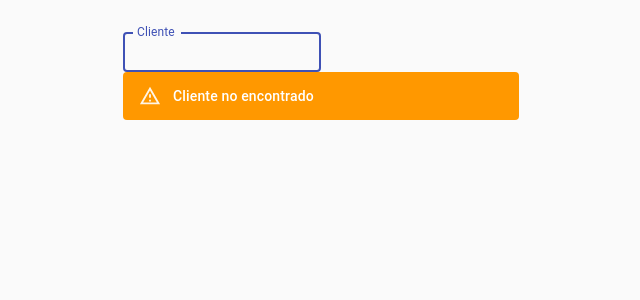
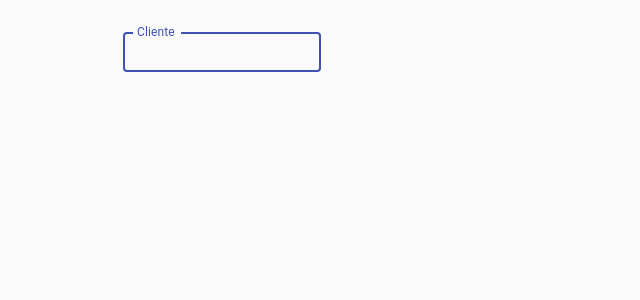
Before and after one commit to jaime12463/ETMTest, a React (Create React App) app: page / in a window 1280 px wide. Shown: the top 300 px of the page, without its empty margins (319-959 px from the left). Built offline with nearby package versions, Linux system fonts and the light colour scheme.

Commit message:
Se agrega mensaje de alerta si no existe el cliente.

```diff
--- a/src/App.js
+++ b/src/App.js
@@ -8,7 +8,8 @@ import Container from "@material-ui/core/Container";
 import InputField from "./components/InputField";
 import { DATA } from "./utils/constants";
 import { TableInfo } from "./components/TableInfo";
-import { Alert } from "@material-ui/lab";
+import { Alert, useAutocomplete } from "@material-ui/lab";
+import { useFormState } from "react-hook-form";
 
 
 function Copyright() {
@@ -47,6 +48,7 @@ const useStyles = makeStyles((theme) => ({
 export default function App() {
   const [db, setDb] = useState(DATA);
   const [cliente, setCliente] = useState("");
+  const [clienteExiste, setclienteExist] = useState(true);
   const [productos, setProductos] = useState(null);
   const [productsFilter, setProductsFilter] = useState([]);
   const [focusProduct, setFocusProduct] = useState({
@@ -62,12 +64,12 @@ export default function App() {
 
   const handleSearchProducts = (e) => {
     e.preventDefault();
-
     db.find((element) =>
       element.CodigoCliente === cliente
         ? setProductos(element.Precios)
         : setProductos(null)
     );
+      if (!productos){setclienteExist(false)}
   };
 
   const handleFindOneProduct = ({ target: { value } }) => {
@@ -93,7 +95,8 @@ export default function App() {
   const handleIncrementValue = ({ target: { value } }) => {
     setFocusProduct({ ...focusProduct, unidades: value });
   };
-  console.log(productos);
+  console.log("Productos="+productos);
+  console.log("Hay Clientes?= "+clienteExiste);
   return (
     <Container component="main" maxWidth="xs" >
       <CssBaseline />
@@ -158,8 +161,7 @@ export default function App() {
             onClick={handleFocusProduct}
             />
         </div>
-      ) :
-      <Alert variant="filled" severity="warning">Cliente no encontrado</Alert>}
+      ) : !clienteExiste && <Alert variant="filled" severity="warning">Cliente no encontrado</Alert>}
     </Container>
   );
 }
```
